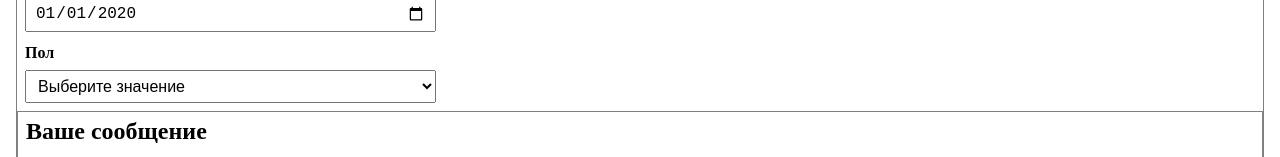
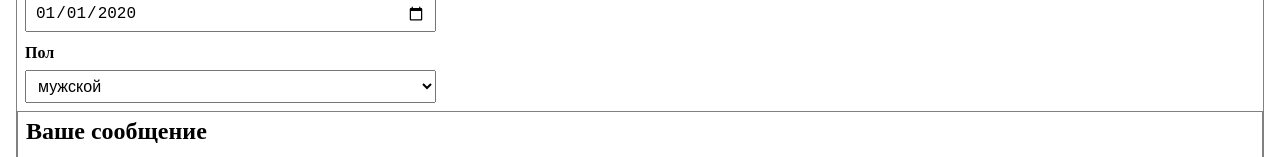
Before and after one commit to VladimirShadrov/test-imc, a Vue app: page / in a window 1280 px wide. Shown: the part 350-507 px from the top of the page. Built offline with nearby package versions, Linux system fonts and the light colour scheme.

Commit message:
fix: Предзаполнение селекта #main

```diff
--- a/src/components/select.vue
+++ b/src/components/select.vue
@@ -1,9 +1,8 @@
 <template>
   <div>
     <p>{{ componentDataObject.label }}</p>
-    <select v-model="selected">
-      <option disabled value="">Выберите значение</option>
-      <option v-for="option in componentData.listdata" :key="option.key" :value="option">{{ option.value }}</option>
+    <select v-model="selectedItem">
+      <option v-for="option in componentData.listdata" :key="option.key" :value="option.value">{{ option.value }}</option>
     </select>
   </div>
 </template>
@@ -14,13 +13,15 @@ export default {
   props: ['componentData'],
   data() {
     return {
-      selected: '',
+      selectedItem: this.componentData.listdata[this.componentData.value - 1].value,
       componentDataObject: this.componentData,
     };
   },
   watch: {
-    'selected.value'() {
-      this.componentDataObject.value = this.selected.key;
+    selectedItem() {
+      console.log(this.selectedItem);
+
+      this.componentDataObject.value = this.componentData.listdata.find((item) => item.value === this.selectedItem).key;
       this.$emit('sendValue', this.componentDataObject);
     },
   },
```
